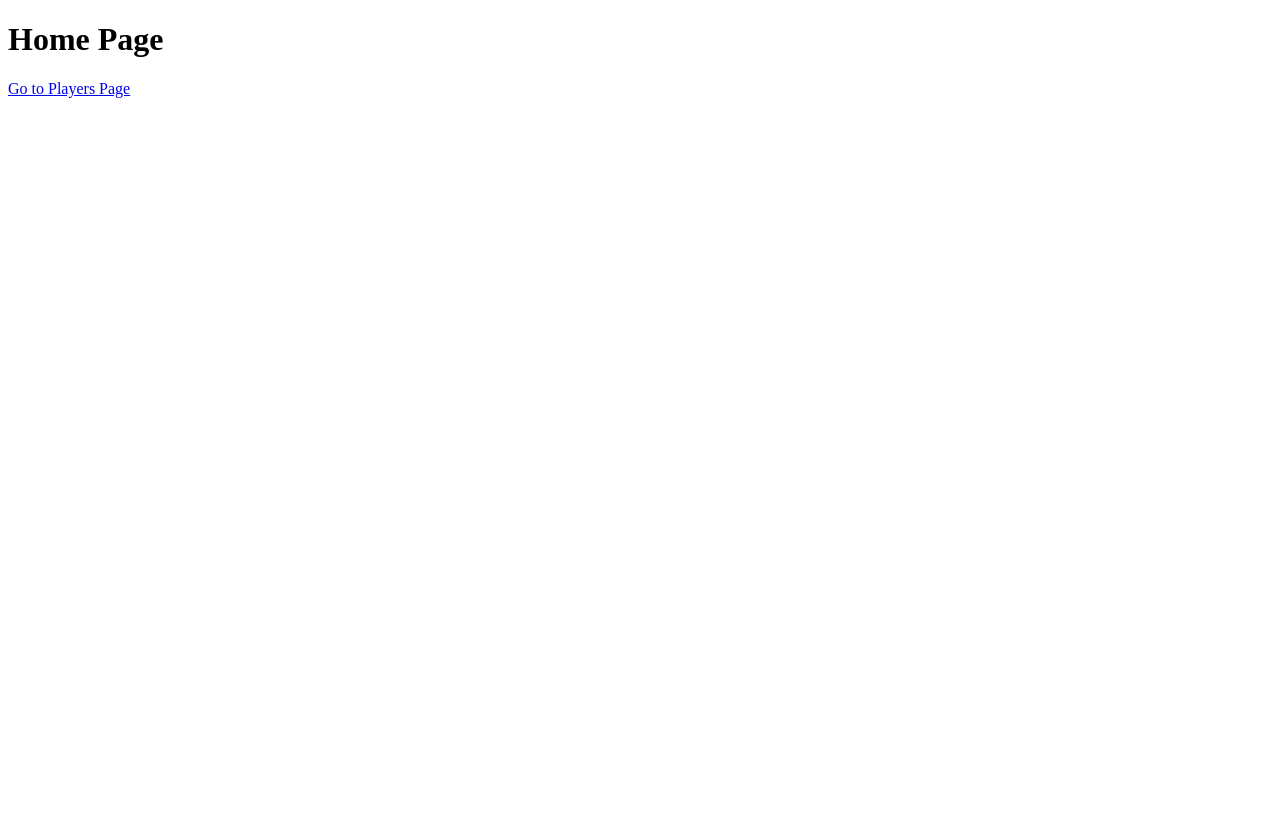
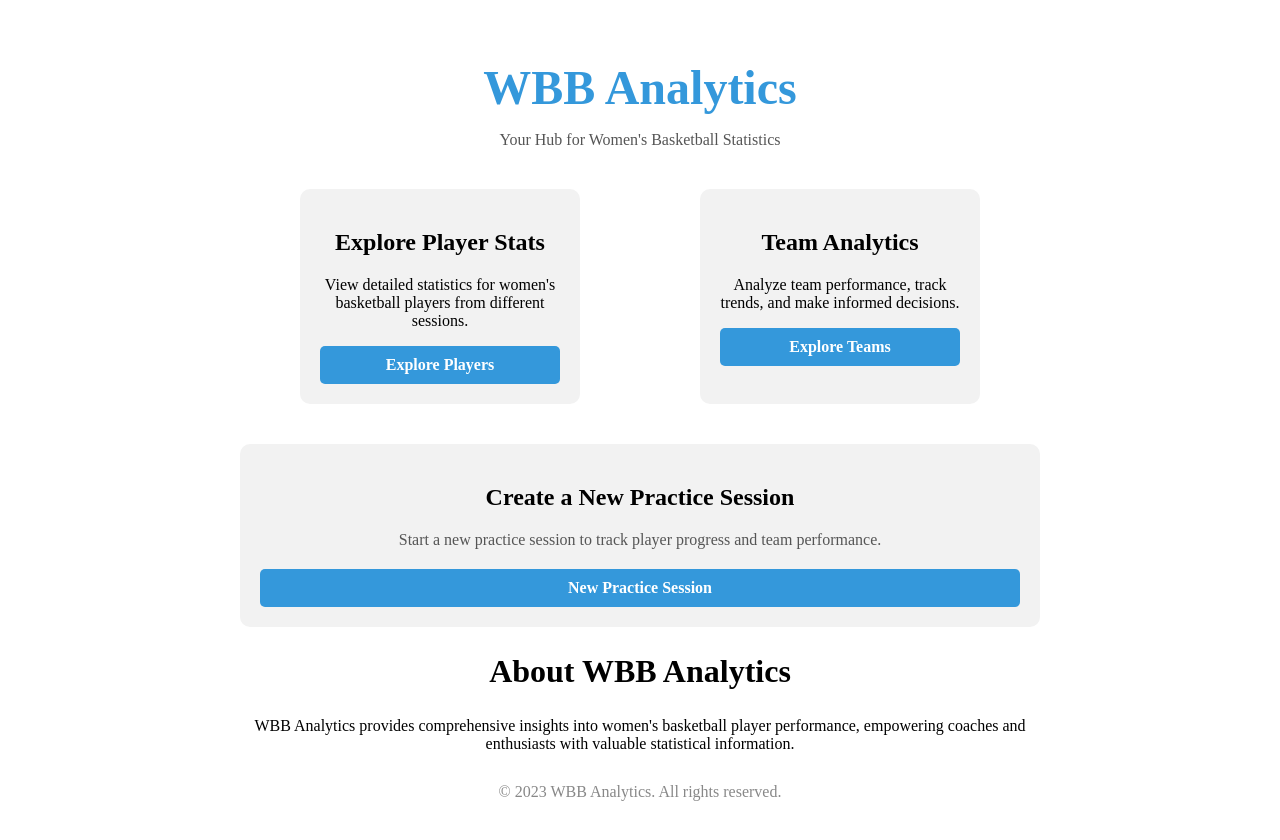
Before and after one commit to tntechcsc/wbb-analytics, a React (Create React App) app in the folder wbb-analytics/: page / in a window 1280 px wide. Shown: the top 840 px of the page. Before the commit the page ends 800 px from the top, so only its background shows below. Built offline with nearby package versions, Linux system fonts and the light colour scheme.

Commit message:
Added buttons and styling to the home page

```diff
--- /dev/null
+++ b/wbb-analytics/src/pages/Home/HomePage.css
@@ -0,0 +1,106 @@
+/* HomePage.css */
+
+.home-page-container {
+    max-width: 800px;
+    margin: 0 auto;
+    padding: 20px;
+    text-align: center;
+  }
+
+  header {
+    margin-bottom: 30px;
+  }
+
+  header h1 {
+    font-size: 3em;
+    color: #3498db;
+    margin-bottom: 10px;
+  }
+
+  header p {
+    color: #555;
+  }
+
+  .features {
+    display: flex;
+    justify-content: space-around;
+    flex-wrap: wrap;
+    margin-bottom: 30px;
+  }
+
+  .feature {
+    flex: 0 1 30%;
+    margin: 10px;
+    padding: 20px;
+    background-color: #f2f2f2;
+    border-radius: 10px;
+    transition: transform 0.3s ease-in-out;
+  }
+
+  .feature:hover {
+    transform: scale(1.05);
+  }
+
+  .feature h2 {
+    font-size: 1.5em;
+  }
+
+  .explore-link {
+    display: block;
+    margin-top: 15px;
+    padding: 10px 20px;
+    background-color: #3498db;
+    color: #fff;
+    text-decoration: none;
+    border-radius: 5px;
+    font-weight: bold;
+  }
+
+  .about {
+    margin-bottom: 30px;
+  }
+
+  .about h2 {
+    font-size: 2em;
+  }
+
+  footer {
+    text-align: center;
+    color: #888;
+  }
+
+  .new-session {
+    margin-top: 30px;
+    padding: 20px;
+    background-color: #f2f2f2;
+    border-radius: 10px;
+    transition: transform 0.3s ease-in-out;
+  }
+
+  .new-session:hover {
+    transform: scale(1.05);
+  }
+
+  .new-session h2 {
+    font-size: 1.5em;
+  }
+
+  .new-session p {
+    color: #555;
+    margin-bottom: 20px;
+  }
+
+  .new-session .explore-link {
+    display: block;
+    margin-top: 15px;
+    padding: 10px 20px;
+    background-color: #3498db;
+    color: #fff;
+    text-decoration: none;
+    border-radius: 5px;
+    font-weight: bold;
+  }
+
+  .new-session .explore-link:hover {
+    background-color: #2675ad;
+  }
--- a/wbb-analytics/src/pages/Home/HomePage.js
+++ b/wbb-analytics/src/pages/Home/HomePage.js
@@ -2,12 +2,53 @@
 
 import React from 'react';
 import { Link } from 'react-router-dom';
+import './HomePage.css';
 
 const HomePage = () => {
   return (
-    <div>
-      <h1>Home Page</h1>
-      <Link to="/players">Go to Players Page</Link>
+    <div className="home-page-container">
+      <header>
+        <h1>WBB Analytics</h1>
+        <p>Your Hub for Women's Basketball Statistics</p>
+      </header>
+
+      <section className="features">
+        <div className="feature">
+          <h2>Explore Player Stats</h2>
+          <p>View detailed statistics for women's basketball players from different sessions.</p>
+          <Link to="/players" className="explore-link">
+            Explore Players
+          </Link>
+        </div>
+
+        <div className="feature">
+          <h2>Team Analytics</h2>
+          <p>Analyze team performance, track trends, and make informed decisions.</p>
+          <Link to="/teams" className="explore-link">
+            Explore Teams
+          </Link>
+        </div>
+      </section>
+
+      <section className="new-session">
+        <h2>Create a New Practice Session</h2>
+        <p>Start a new practice session to track player progress and team performance.</p>
+        <Link to="/new-session" className="explore-link">
+          New Practice Session
+        </Link>
+      </section>
+
+      <section className="about">
+        <h2>About WBB Analytics</h2>
+        <p>
+          WBB Analytics provides comprehensive insights into women's basketball player performance,
+          empowering coaches and enthusiasts with valuable statistical information.
+        </p>
+      </section>
+
+      <footer>
+        <p>© 2023 WBB Analytics. All rights reserved.</p>
+      </footer>
     </div>
   );
 };
```
